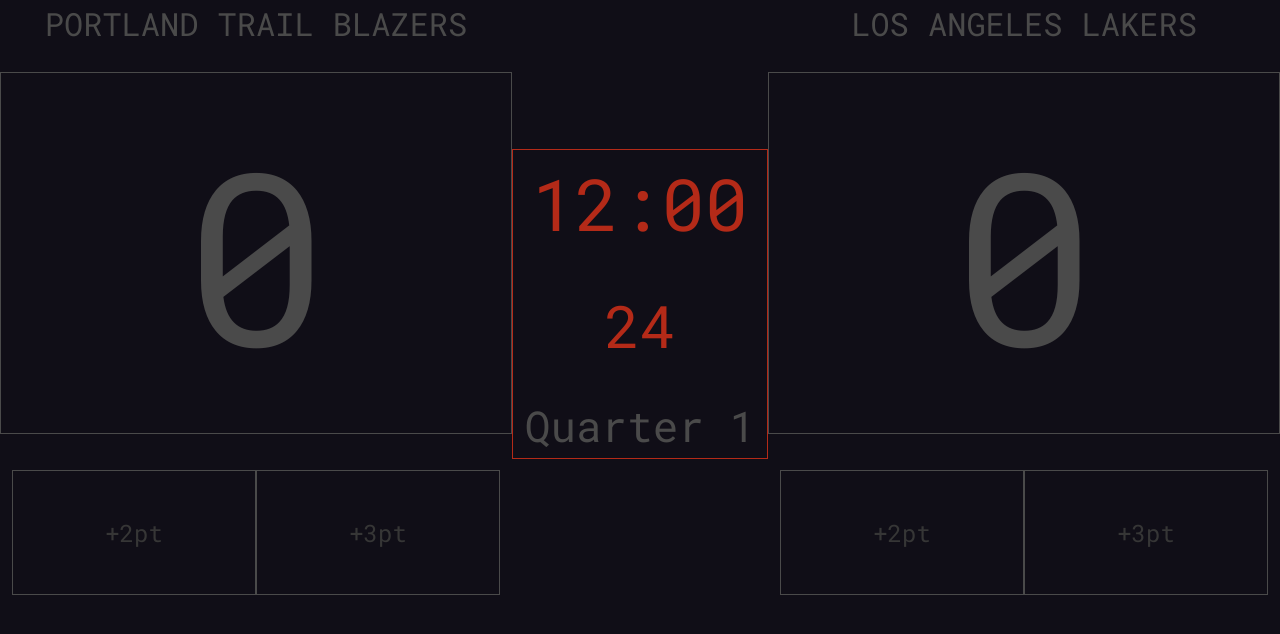
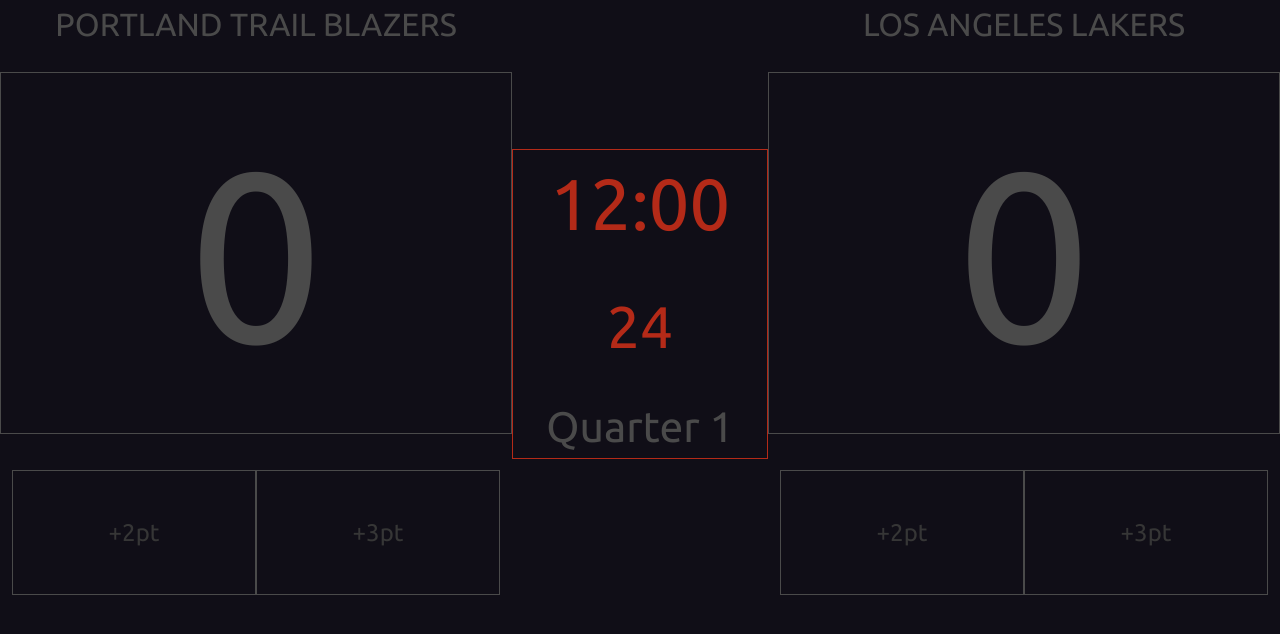
Before and after one commit to sri/scoreboard, a plain HTML site: page index.html in a window 1280 px wide. Drawn offline with nearby package versions, Linux system fonts and the light colour scheme.

Commit message:
Fix font

```diff
--- a/index.html
+++ b/index.html
@@ -3,12 +3,12 @@
 <head>
 <meta charset="utf-8">
 <meta name="viewport" content="width=device-width, initial-scale=1.0, maximum-scale=1.0, user-scalable=no" />
-<link rel="stylesheet" href="https://fonts.googleapis.com/css?family=Roboto+Mono">
+<link rel="stylesheet" href="https://fonts.googleapis.com/css?family=Ubuntu">
 <link rel="stylesheet" href="https://cdn.jsdelivr.net/npm/bulma@0.9.1/css/bulma.min.css">
 <title>Scoreboard</title>
 <style type="text/css">
 html, body, .box {
-  font-family: 'Roboto Mono', serif;
+  font-family: 'Ubuntu', serif;
   background: #100e17;
 }
 s.modal .teams button {
```
